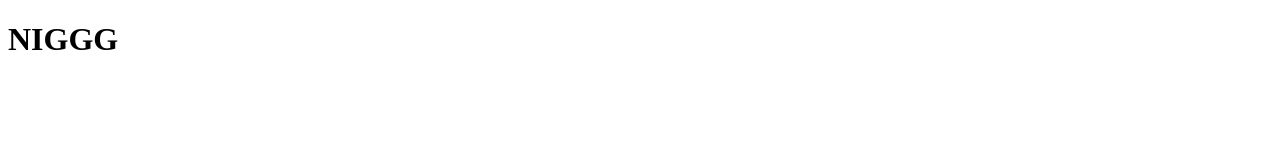
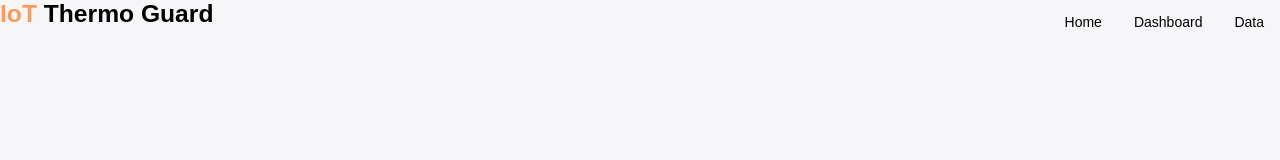
Before and after one commit to chawannua/Thermoguard-server, a website: page html test.html in a window 1280 px wide. Drawn offline with Linux system fonts and the light colour scheme.

Commit message:
change data

```diff
--- a/html test.html
+++ b/html test.html
@@ -3,10 +3,97 @@
 <head>
     <meta charset="UTF-8">
     <meta name="viewport" content="width=device-width, initial-scale=1.0">
-    <title>HTML Dashboard with Horizontal Slots and Spacing</title>
+    <style>
 
+    :root {
+          --color-primary: #ff9956;
+          --color-background: rgb(246, 246, 249);
+          --color-dark-var: rgb(0,0,0);
+          --color-success: #41f1b6;
+          --color-danger: #ff7782;
+          --color-warning: #ffbb55;
+          --color-info-dark: rgb(0,0,0);
+          --color-light: rgb(0,0,0);
+          --color-sidebar-hover:#d3d3d3;
+          --color-default: white;
+          --border-radius-1: 15;
+          --card-padding: 10;
+          --card-border-radius: 5;
+
+          --box-shadow: 5;
+        }
+
+        * {
+          margin: 0;
+          padding: 0;
+          outline: 0;
+          appearance: none;
+          border: 0;
+          text-decoration: none;
+          list-style: none;
+          box-sizing: border-box;
+          font-family: Arial, sans-serif;
+        }
+
+        html {
+          font-size: 14px;
+        }
+
+        body {
+          width: 100vw;
+          height: 100vh;
+          font-family: Arial, sans-serif;
+          font-size: 0.88rem;
+          background-color: var(--color-background);
+          user-select: none;
+          overflow-x: hidden;
+        }
+
+        /* Add some basic styling to the navigation bar */
+        ul.navbar {
+            list-style-type: none;
+            margin: 0;
+            padding: 0;
+            background-color: var(--color-background);
+            overflow: hidden;
+            float: right; /* Move the navigation bar to the right */
+        }
+
+        /* Style the navigation bar items */
+        ul.navbar li {
+            float: left;
+        }
+
+        /* Style the links in the navigation bar */
+        ul.navbar li a {
+            display: block;
+            color: var(--color-info-dark);
+            text-align: center;
+            padding: 14px 16px;
+            /* text-decoration: none; */
+            font-size: 14px;
+        }
+
+        /* Change the link color when hovering */
+        ul.navbar li a:hover {
+            background-color: var(--color-primary);
+            color: var(--color-background);
+        }
+
+
+    </style>
 </head>
 <body>
-    <h1>NIGGG</h1>
+
+    <ul class="navbar">
+        <li><a href="#Home">Home</a></li>
+        <li><a href="#Dashboard">Dashboard</a></li>
+        <li><a href="#Data">Data</a></li>
+
+      </ul>
+
+      <h1> <span class="logo_text" style="color: var(--color-primary)">IoT</span> Thermo Guard</h1>
+
+
 </body>
 </html>
```
